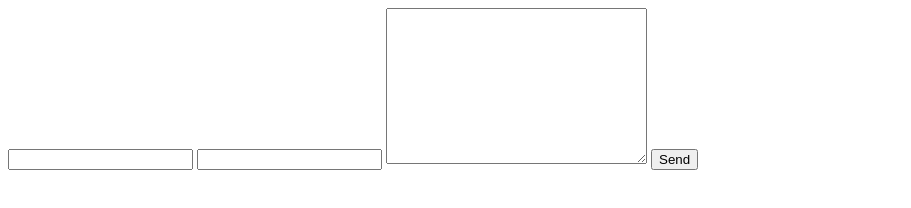
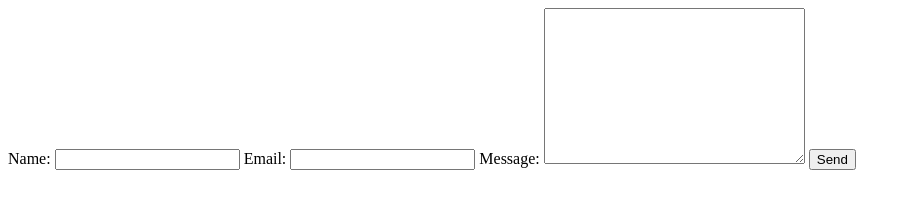
Before and after one commit to vivekkk-01/internship-assignment-1, a plain HTML site: page index.html in a window 1280 px wide. Shown: the whole page, without its empty margins (0-911 px from the left). Drawn offline with Linux system fonts and the light colour scheme.

Commit message:
added labels

```diff
--- a/index.html
+++ b/index.html
@@ -1,16 +1,22 @@
 <!DOCTYPE html>
 <html lang="en">
-<head>
-    <meta charset="UTF-8">
-    <meta name="viewport" content="width=device-width, initial-scale=1.0">
+  <head>
+    <meta charset="UTF-8" />
+    <meta name="viewport" content="width=device-width, initial-scale=1.0" />
     <title>Document</title>
-</head>
-<body>
-    <form action="https://www.greatfrontend.com/api/questions/contact-form" method="post">
-        <input type="text" name="name">
-        <input type="email" name="email">
-        <textarea name="message" cols="30" rows="10"></textarea>
-        <button type="submit">Send</button>
+  </head>
+  <body>
+    <form
+      action="https://www.greatfrontend.com/api/questions/contact-form"
+      method="post"
+    >
+      <label for="name">Name:</label>
+      <input type="text" name="name" id="name" />
+      <label for="email">Email:</label>
+      <input type="email" name="email" id="email" />
+      <label for="message">Message:</label>
+      <textarea id="message" name="message" cols="30" rows="10"></textarea>
+      <button type="submit">Send</button>
     </form>
-</body>
+  </body>
 </html>
```
